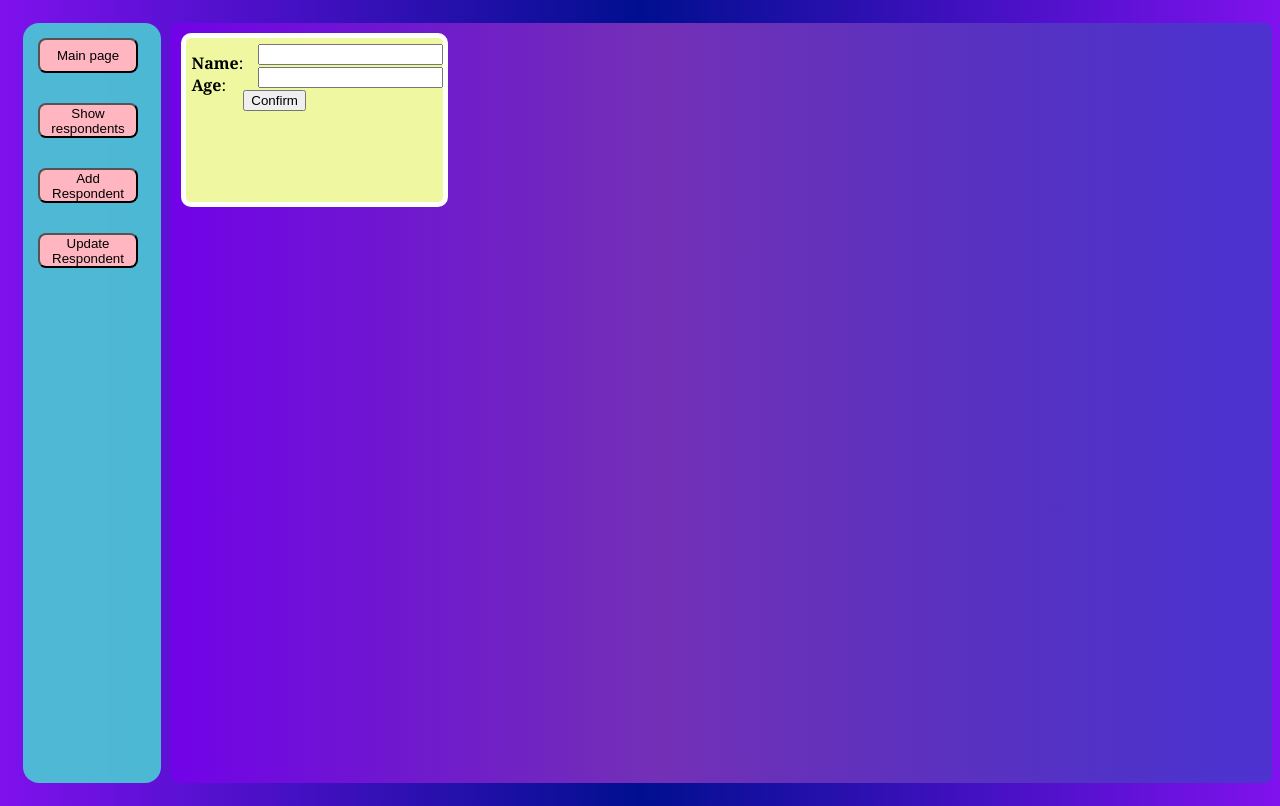
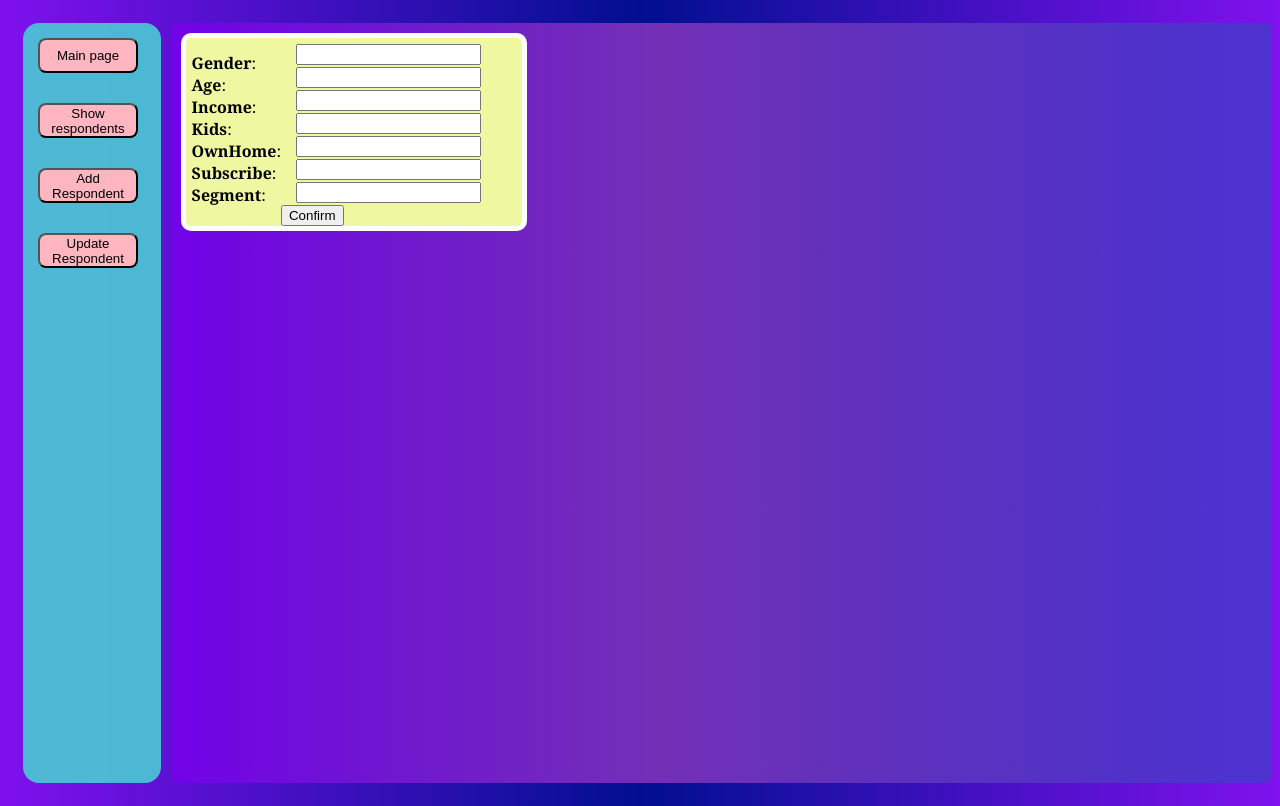
Before and after one commit to CPiotr23/Front-Respondents, a React (Create React App) app: page / in a window 1280 px wide. Both pictures are taken after a click on the button "Add Respondent". Built offline with nearby package versions, Linux system fonts and the light colour scheme.

Commit message:
Updating, Adder, Addpage

```diff
--- a/src/index.css
+++ b/src/index.css
@@ -43,7 +43,7 @@ body {
     padding-left: 6px;
     padding-top: 4px;
     min-height: 160px;
-    min-width: 220px;
+    min-width: 330px;
     margin: 10px;
     border-width: 5px;
     border-radius: 10px;
--- a/src/objects/RespondentAdder.js
+++ b/src/objects/RespondentAdder.js
@@ -1,18 +1,17 @@
+import React from "react";
 
 export default function RespondentAdder({submitHandler, inputsHandler, values}) {
 
     return (
-        <div className="mainBody">
             <div className="respondent">
                         <div className="respondentkeys">
                             {Object.keys(values).map(key =>
-                            <><b key={key}>{key.charAt(0).toUpperCase()+key.substring(1)}</b>:<br/></>)}
+                            <React.Fragment key={key}><b key={key}>{key.charAt(0).toUpperCase()+key.substring(1)}</b>:<br/></React.Fragment>)}
                         </div>
                         <div className="respondentvalues">
                             {Object.entries(values).map(value =>
-                            <><input onChange={(e) => inputsHandler(e)} name={value[0]} type={typeof(value[1])}/><br/></>)}
+                            <React.Fragment key={value[0]}><input onChange={(e) => inputsHandler({e, values})} name={value[0]} type={typeof(value[1])}/><br/></React.Fragment>)}
                         </div>
                         <br/><button onClick={() => submitHandler({values})}>Confirm</button>
             </div>
-        </div>
 );}
--- a/src/objects/RespondentEditer.js
+++ b/src/objects/RespondentEditer.js
@@ -1,6 +1,6 @@
 
 import UpdatingRespondent from '../pages/fetches/UpdatingRespondent';
-import {useState} from 'react';
+import React, {useState} from 'react';
 
 export default function RespondentEditer({respondent, setEditable, editable, setRespondent}) {
 
@@ -20,11 +20,11 @@ export default function RespondentEditer({respondent, setEditable, editable, set
     return (
         <div className="respondent">
                 <div className="respondentkeys">
-                    {Object.keys(inputs).map(key => <><b key={key}>{key.charAt(0).toUpperCase()+key.substring(1)}</b>:<br/></>)}
+                    {Object.keys(inputs).map(key => <React.Fragment key={key}><b key={key}>{key.charAt(0).toUpperCase()+key.substring(1)}</b>:<br/></React.Fragment>)}
                 </div>
                 <div className="respondentvalues">
                     {Object.entries(inputs).map(obj =>
-                    <>{obj[0] !=='id' ? <input name={obj[0]} type={typeof obj[1]} value={obj[1]} onChange={(e) => inputsChangeHandler(e)}/> : obj[1]}<br/></>)}
+                    <React.Fragment key={obj[0]}>{obj[0] !=='id' ? <input name={obj[0]} type={typeof obj[1]} value={obj[1]} onChange={(e) => inputsChangeHandler(e)}/> : obj[1]}<br/></React.Fragment>)}
                 </div>
                 <div className="respondentpanel">
                     <button className="btn_edit" onClick={() => setEditable(!editable)}/><br/>
--- a/src/objects/RespondentSingle.js
+++ b/src/objects/RespondentSingle.js
@@ -8,10 +8,10 @@ export default function RespondentSingle ({currentPage, respondent, setEditable,
     return (
         <div className="respondent">
             <div className="respondentkeys">
-                    {Object.keys(respondent).map(key => <><b key={key}>{key.charAt(0).toUpperCase()+key.substring(1)}</b>:<br/></>)}
+                    {Object.keys(respondent).map(key => <React.Fragment key={key}><b key={key}>{key.charAt(0).toUpperCase()+key.substring(1)}</b>:<br/></React.Fragment>)}
                 </div>
                 <div className="respondentvalues">
-                    {Object.values(respondent).map(value => <>{value}<br/></>)}
+                    {Object.entries(respondent).map(obj => <React.Fragment key={obj[0]}>{obj[1]}<br/></React.Fragment>)}
                 </div>
                 <div className="respondentpanel">
                     <button className="btn_delete" onClick={() => deleteHandler(respondent.id)}/><br/>
--- a/src/pages/AddRespondent.js
+++ b/src/pages/AddRespondent.js
@@ -1,25 +1,46 @@
 
-import React, { useState } from 'react';
+import React, { useEffect, useState } from 'react';
 import RespondentAdder from '../objects/RespondentAdder';
 import AddingRespondent from './fetches/AddingRespondent';
 import RespondentSingle from '../objects/RespondentSingle';
 
 export default function AddRespondent () {
 
-        const [values, setValues] = useState({name: '', age: ''})
+        const [values, setValues] = useState({
+            gender: '',
+            age: 0,
+            income: 0,
+            kids: 0,
+            ownHome: '',
+            subscribe: '',
+            segment: '',
+        })
 
-        function inputsHandler(e) {
+        const [newRespondent, setNewRespondent] = useState(null);
+
+        function inputsHandler({e, values}) {
             setValues({...values, [e.target.name]: e.target.value});
-            console.log(values);
         }
 
         function submitHandler({values}) {
-            console.log(values);
+            setNewRespondent(values);
         }
 
+        useEffect(() => {
+            if(newRespondent !== null) {
+                AddingRespondent({newRespondent});
+            }
+        }, [newRespondent])
+
         return (
-            <>
+            <div className="mainBody">
+                {newRespondent===null ?
                 <RespondentAdder submitHandler={submitHandler} inputsHandler={inputsHandler} values={values} />
-            </>
+                :<React.Fragment>
+                    <h1>This respondent were added!</h1>
+                    <RespondentSingle respondent={newRespondent}/>
+                    <button className="btn_confirm" onClick={() => setNewRespondent(null)} />
+                </React.Fragment>}
+            </div>
         );
 }
--- a/src/pages/fetches/AddingRespondent.js
+++ b/src/pages/fetches/AddingRespondent.js
@@ -1,8 +1,8 @@
 import axios from "axios";
 
-export default function AddingRespondent({respondent}) {
+export default function AddingRespondent({newRespondent}) {
     axios
-    .post("http://localhost:8080/respondents/add", respondent)
+    .post("http://localhost:8080/respondents/add", newRespondent)
     .then(response => {
         console.log(response)
     })
--- a/src/pages/fetches/UpdatingRespondent.js
+++ b/src/pages/fetches/UpdatingRespondent.js
@@ -3,7 +3,9 @@ export default function UpdatingRespondent (respondent) {
     return (
         axios
             .put('http://localhost:8080/respondents/update', respondent)
-            .then(response => console.log(response))
+            .fetch(response => {
+                console.log('tak');
+            })
             .catch(error => console.log(error))
     )
 }
```
Also changed, not shown: 1 other file (tests, documents, lock files or other folders).
